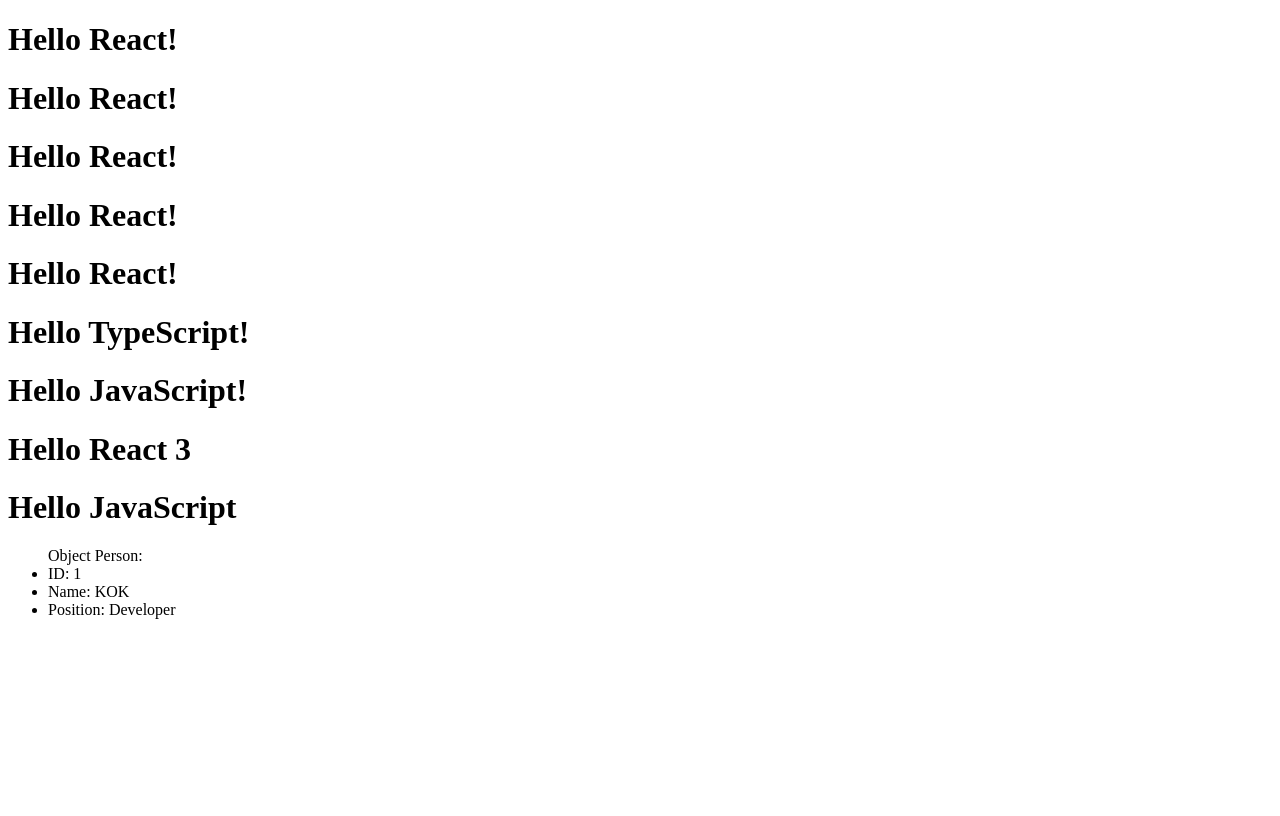
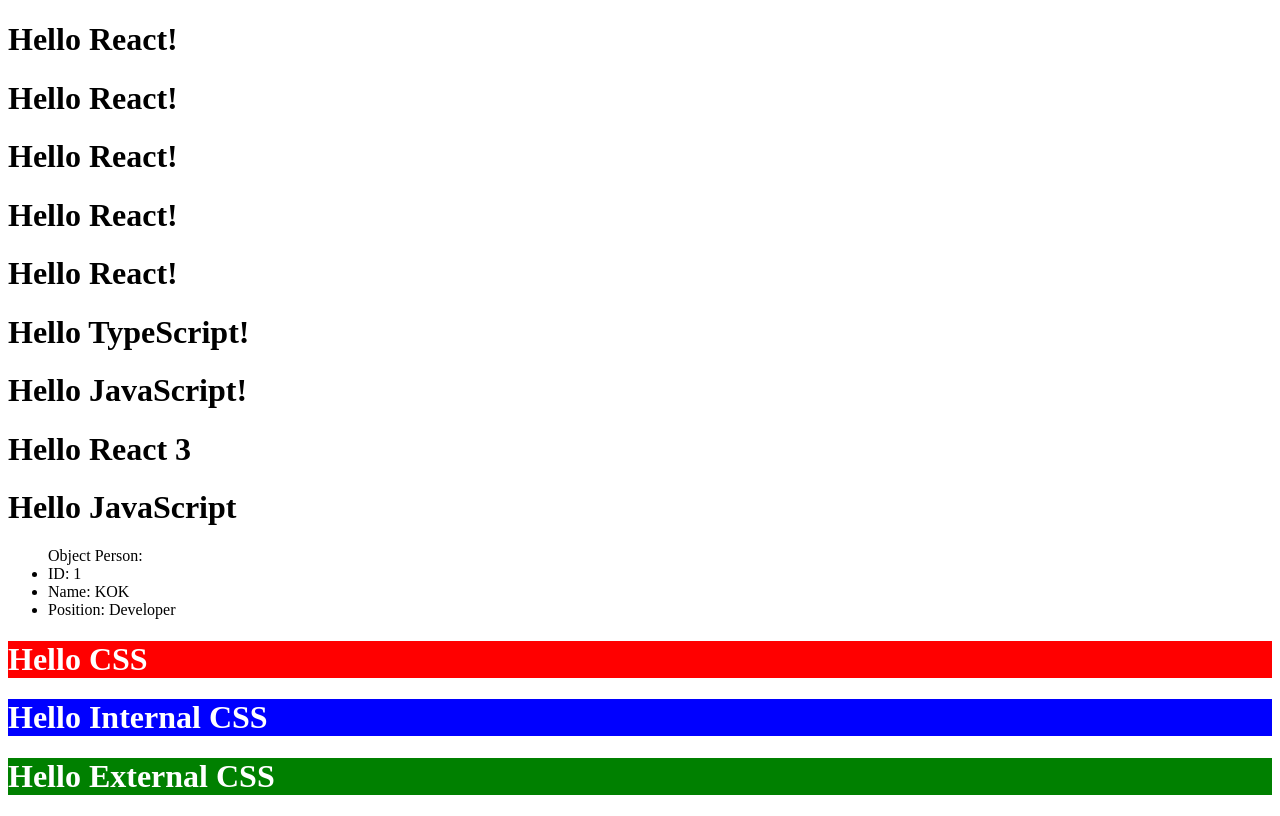
Before and after one commit to Mengsreang-Chhoeung/reactjs-youtube, a React (Vite) app in the folder learn-reactjs/: page / in a window 1280 px wide. Built offline with nearby package versions, Linux system fonts and the light colour scheme.

Commit message:
add css to test jsx component

```diff
--- a/learn-reactjs/src/components/TestJSX/index.tsx
+++ b/learn-reactjs/src/components/TestJSX/index.tsx
@@ -1,3 +1,6 @@
+import { CSSProperties } from "react";
+import "./style.css";
+
 const name = "React";
 const greetingTitle = "JavaScript";
 
@@ -14,6 +17,12 @@ const myObject: MyObject = {
 }
 
 function TestJSX() {
+
+  const myInternalCss: CSSProperties = {
+    backgroundColor: "blue",
+    color: "white"
+  };
+
   return (
     <>
       <h1>
@@ -26,6 +35,18 @@ function TestJSX() {
         <li>Name: {myObject.name.toUpperCase()}</li>
         <li>Position: {myObject.position}</li>
       </ul>
+
+
+      {/* Inline CSS */}
+      <h1
+        style={{ backgroundColor: "red", color: "white" }}
+      >Hello CSS</h1>
+
+      {/* Internal CSS */}
+      <h1 style={myInternalCss}>Hello Internal CSS</h1>
+
+      {/* External CSS */}
+      <h1 id="external-css">Hello External CSS</h1>
     </>
   );
 }
--- /dev/null
+++ b/learn-reactjs/src/components/TestJSX/style.css
@@ -0,0 +1,4 @@
+#external-css {
+    background-color: green;
+    color: white;
+}
```
